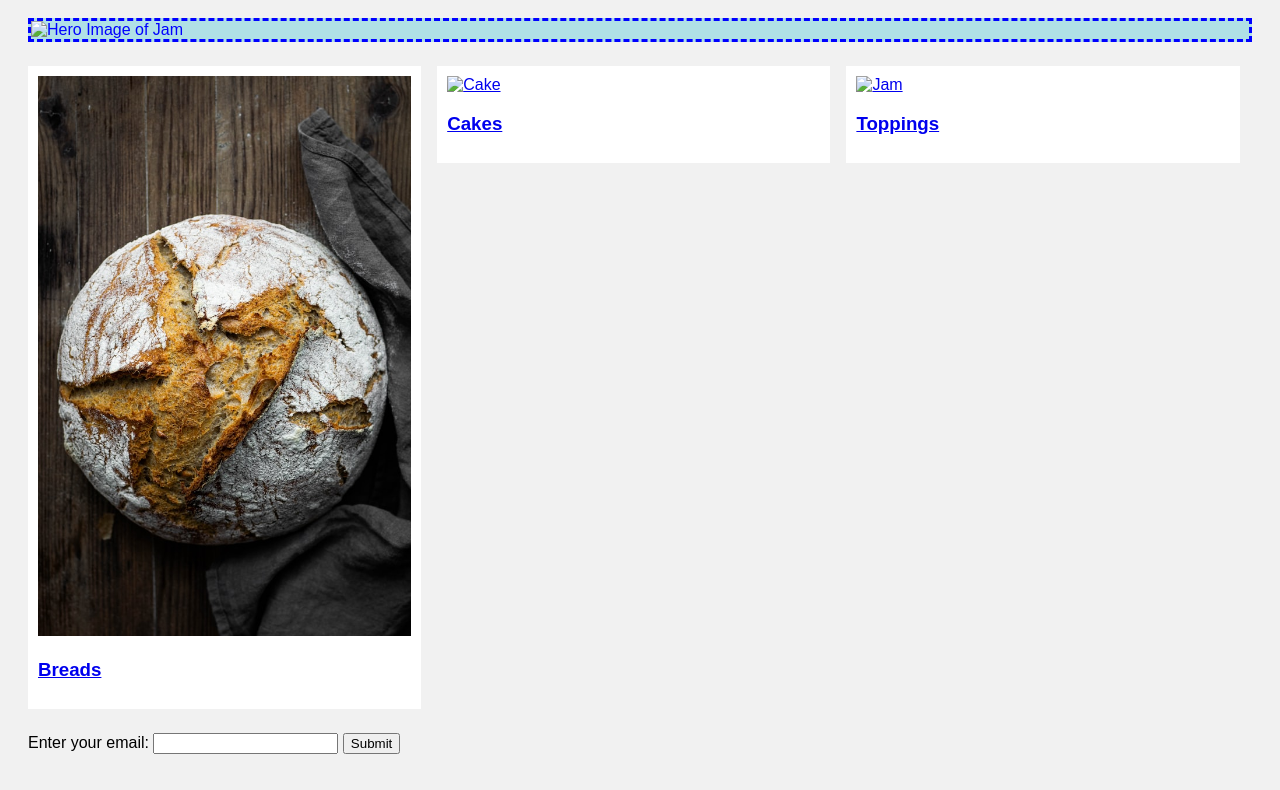
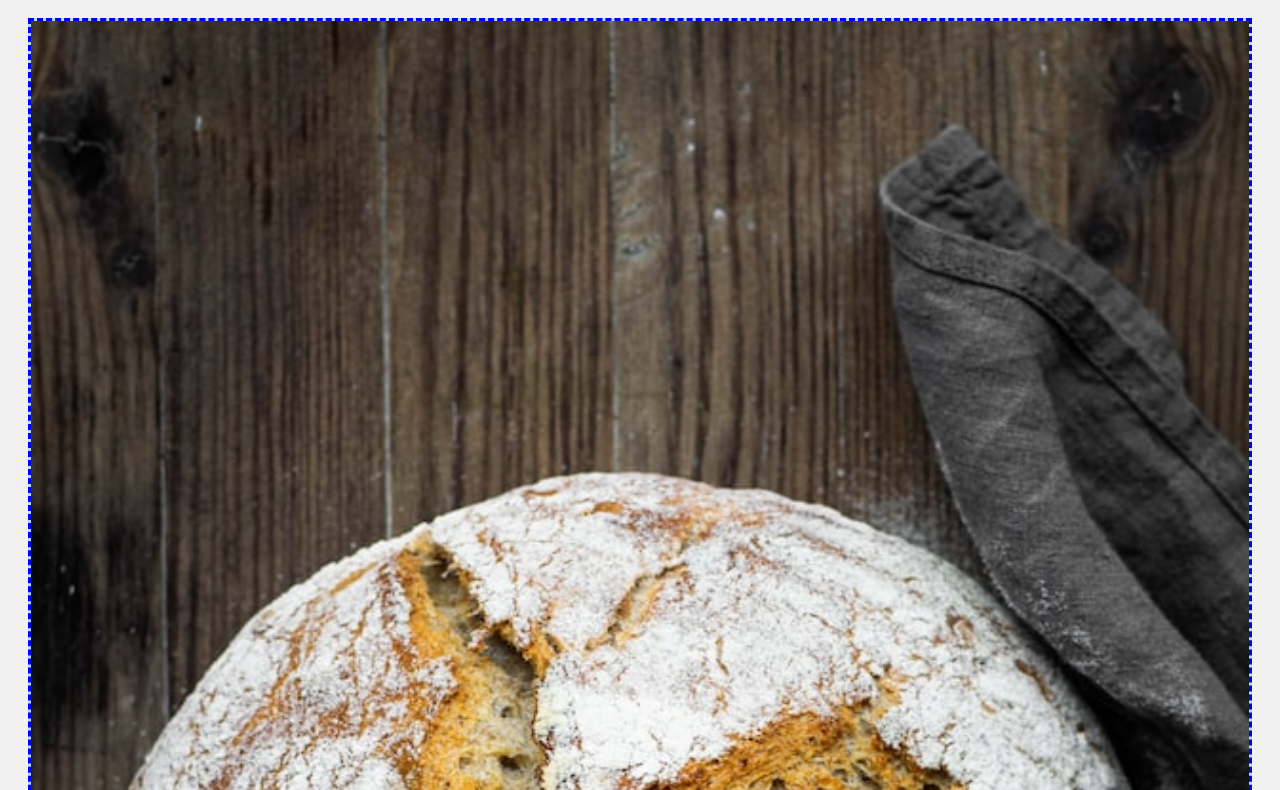
Before and after one commit to breadandcake/TestPortfolioDraft1, a plain HTML site: page index.html in a window 1280 px wide. Shown: the part 167-957 px from the top of the page. Drawn offline with Linux system fonts and the light colour scheme; the site is published under a folder, as on GitHub Pages, so addresses that start at the root find nothing.

Commit message:
image path update and link

```diff
--- a/index.html
+++ b/index.html
@@ -34,9 +34,9 @@
         <div class="heroImage">
             <!--<img src="/Images3/JamZoomTest4.png" alt="Hero Image" style="width: 100%">-->
             <picture>
-                <source media="(min-width:1100px)" srcset="/Images5/bread-m-grabkowska-unsplash.jpg">
-                <source media="(min-width:650px)" srcset="/Images5/cake-c-koepke-unsplash.jpg">
-                <img src="/Images5/JamZoomTest4.png" alt="Hero Image of Jam" style="width: 100%;">
+                <source media="(min-width:1100px)" srcset="./Images5/bread-m-grabkowska-unsplash.jpg">
+                <source media="(min-width:650px)" srcset="./Images5/cake-c-koepke-unsplash.jpg">
+                <img src="./Images5/JamZoomTest4.png" alt="Hero Image of Jam" style="width: 100%;">
             </picture>
         </div>
     </div>
@@ -45,7 +45,7 @@
     <div class="row">
         <div class="column">
             <div class="content">
-              <a href="#Bread">
+              <a href="breads.html">
                 <img class="BreadImage" src="./Images5/bread-m-grabkowska-unsplash.jpg" alt="Bread" style="width:100%">
                 <h3 class="Bread">Breads</h3>
               </a>
@@ -54,7 +54,7 @@
           <div class="column">
             <div class="content">
               <a href="#Cake">
-                <img class="CakeImage" src="/Images5/cake-c-koepke-unsplash.jpg" alt="Cake" style="width:100%">
+                <img class="CakeImage" src="./Images5/cake-c-koepke-unsplash.jpg" alt="Cake" style="width:100%">
                 <h3 class="Cake">Cakes</h3>
               </a>
             </div>
@@ -62,7 +62,7 @@
           <div class="column">
             <div class="content">
               <a href="#Toppings">
-                <img class="ToppingsImage" src="/Images5/jam-m-avila-unsplash.jpg" alt="Jam" style="width:100%">
+                <img class="ToppingsImage" src="./Images5/jam-m-avila-unsplash.jpg" alt="Jam" style="width:100%">
                 <h3 class="Toppings">Toppings</h3>
               </a>
           </div>
```
Also changed, not shown: breads.html (+1 -1 lines).
